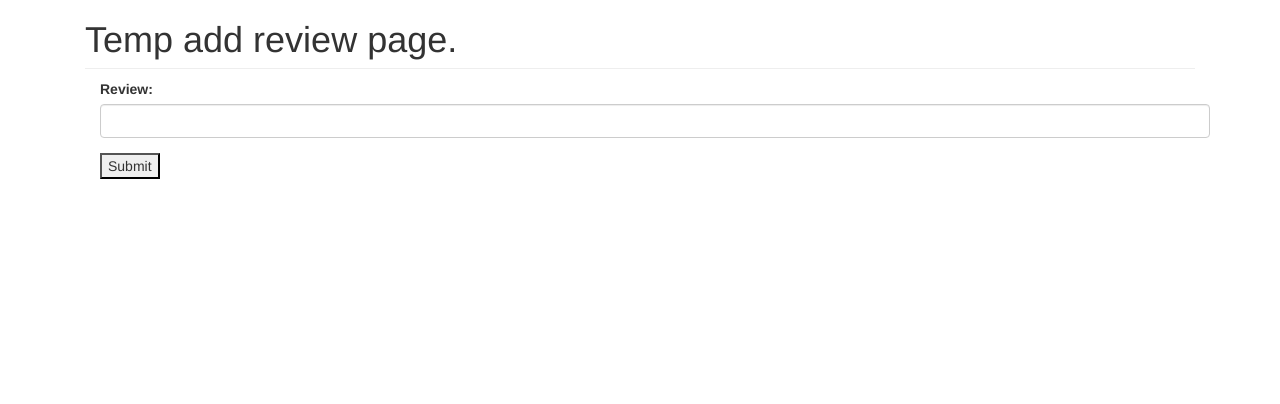
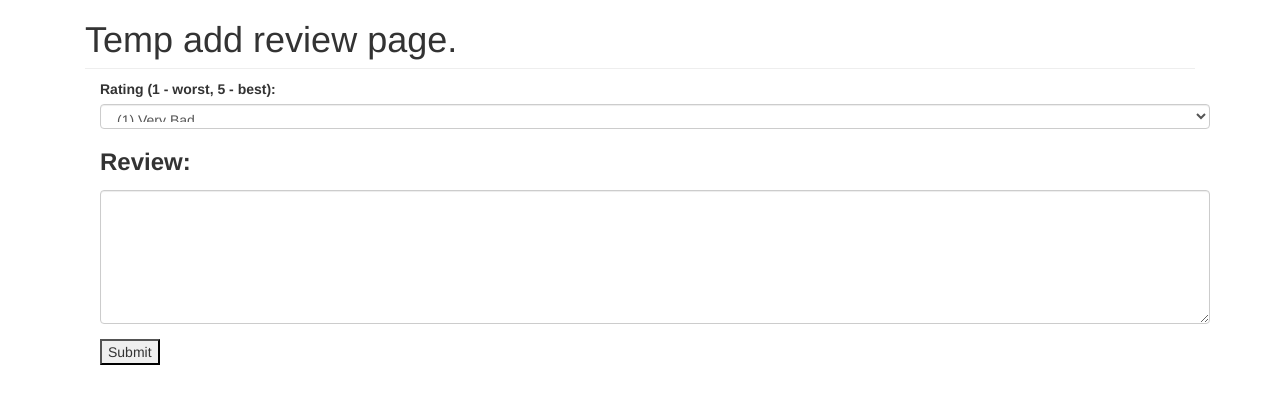
Before and after one commit to VladasX/Bookworm, a Django app: a page that uses templates/bookworm/add_review.html in a window 1280 px wide. Shown: the part 157-561 px from the top of the page. Run offline with Django 3.2, Linux system fonts and the light colour scheme; a user stored in the database is signed in; data comes from the database, SQL or seed files in the repository; both versions use the stored data as it was after the commit; parts of the project's set-up code (start-up, migrations or seed data) failed here and were passed over; some libraries are stand-ins or nearby versions.

Commit message:
Add ratings to reviews

```diff
--- a/bookworm/forms.py
+++ b/bookworm/forms.py
@@ -22,7 +22,8 @@ class UserProfileForm(forms.ModelForm):
 #Form for reviews.
 class ReviewForm(forms.ModelForm):
 	text = forms.CharField(required=False)
+	rating = forms.IntegerField(required=False)
 
 	class Meta:
 		model = Review
-		fields = ('text', )
+		fields = ('text', 'rating', )
--- a/bookworm/models.py
+++ b/bookworm/models.py
@@ -14,7 +14,7 @@ class Book(models.Model):
 	thumbnail = models.URLField(max_length=2000, null=True)
 	textSnippet = models.TextField(max_length=2000, null=True)
 	pageCount = models.IntegerField(null=True)
-	pageViews = models.IntegerField()
+	pageViews = models.IntegerField(default=0)
 
 
 #Model for reviews stored.
@@ -23,6 +23,7 @@ class Review(models.Model):
 	book = models.ForeignKey(Book)
 	text = models.TextField(max_length=4096, null=True)
 	timestamp = models.DateTimeField(auto_now=True)
+	rating = models.IntegerField(default=0)
 
 #Model for user profile.
 class UserProfile(models.Model):
--- a/bookworm/views.py
+++ b/bookworm/views.py
@@ -62,6 +62,7 @@ def add_review(request, bookid):
 		if form.is_valid():
 			book_review = Review.objects.get_or_create(user=request.user, book=book)[0]
 			book_review.text = form.cleaned_data['text']
+			book_review.rating = form.cleaned_data['rating']
 			book_review.save()
 			reviews = Review.objects.filter(book_id=book.bookid)
 			return render(request, 'bookworm/book_page.html', {'book_data': book, 'reviews': reviews})
--- a/templates/bookworm/add_review.html
+++ b/templates/bookworm/add_review.html
@@ -11,10 +11,17 @@
 	<form role="form"  method="post">
 		{% csrf_token %}
 		<div class="form-group" >
-		<p class="required"><label class="required" for="id_text">Review:</label>
-			<input class="form-control" id="id_text"" name="text" type="text" />
-		</p>
-	</div>
+			<label for="rate">Rating (1 - worst, 5 - best):</label>
+			<select class="form-control" id="rate" name="rating">
+				<option value="1">(1) Very Bad</option>
+				<option value="2">(2) Poor</option>
+				<option value="3">(3) Average</option>
+				<option value="4">(4) Good</option>
+				<option value="5">(5) Excellent</option>
+			</select>
+			<h3><label for="review">Review:</label></h3>
+			<textarea class="form-control" rows="6" id="review" name="text" type="text"></textarea>
+		</div>
 		<button type="submit">Submit</button>
 	</form>
 </div>
--- a/templates/bookworm/book_page.html
+++ b/templates/bookworm/book_page.html
@@ -34,7 +34,9 @@
 			{% else %}
 				<img style="float: left; width:100px; height:100px" src="{% static 'images/default_avatar.png' %}">
 			{% endif %}
-			<h2><b>{{ review.user.username }}</h2></b> {{ review.text }}
+			<font size="6"><b>{{ review.user.username }}</font></b>
+			<h3><b>Rating: </b>{{ review.rating }}</h3>
+			<font size="3">{{ review.text }}</font>
 		</div>
 	{% endfor %}
 	</div>
```
Also changed, not shown: db.sqlite3, media/profile_images/puddd.jpg (added).
